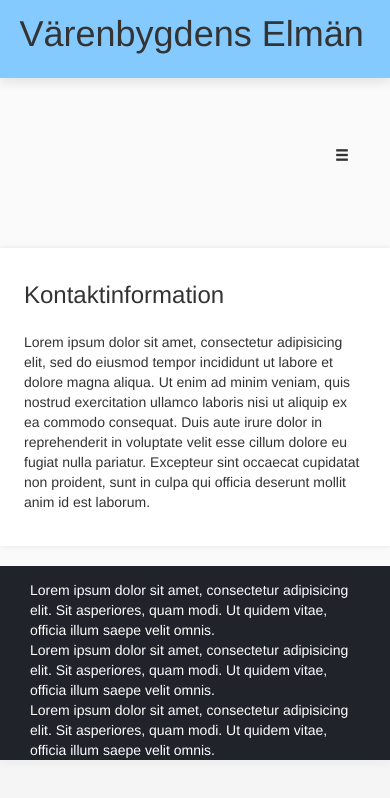
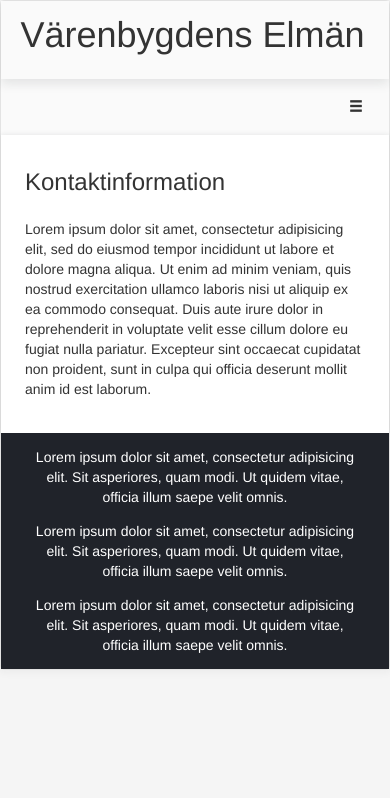
Before and after one commit to Elle199/VarensbyggdensElmanWebbsida, a website: page info.html in a window 390 px wide. Drawn offline with nearby package versions, Linux system fonts and the light colour scheme.

Commit message:
Fixed reposive design - Max Removed unnecessary overflow space (mobile) - Max

```diff
--- a/css/master.css
+++ b/css/master.css
@@ -6,6 +6,10 @@
         box-shadow: 0px -5px 10px rgba(33,37,41,.2);
         color: #fff;
         padding: 1em;
+    }
+
+    .container{
+        width: auto !important;
     }
 }
 @media screen and (max-width: 990px) {
@@ -17,81 +21,83 @@
         color: #fff;
         padding-top: 1em;
     }
-
+    .footer div{
+        margin-bottom: 1em;
+    }
+}
+@media screen and (max-width: 767px) {
     nav{
         margin-bottom: 1em !important;
+        margin: 0 !important;
+        padding: 0 !important;
+    }
+    #main-content{
+        margin: 0 !important;
+    }
+    #navigation{
+        margin-bottom: 1em;
     }
 }
-
 html{
     overflow-x: hidden;
 }
-
 body{
     height: 100%;
     width: 100%;
     position: relative;
     background-color: #f5f5f5 !important;
 }
-
 header{
     padding-top: 1em;
     padding-bottom: 1em;
     height: 10%;
 }
-
 header > h1{
     margin-left: 5%;
     margin-top: 0;
 }
-
 nav{
     margin-top: 5rem;
 }
-
 nav a{
     background-color: #f0f0f0;
     color: black;
 }
-
 nav a:hover{
     color: black;
     border-right: 0.6rem solid #85cafe;
     background-color: #f0f0f0 !important;
 }
-
 .no-border{
     border: 0 !important;
     border-radius: 0 !important;
 }
-
 .active{
     border-right: 0.6rem solid #85cafe;
 }
-
 #page-header{
     box-shadow: 0px 5px 10px rgba(33,37,41,.1);
     position: relative;
     z-index: 2;
-    background-color: #85cafe; /*#85cafe #fafafa*/
+    background-color: #fafafa; /*#85cafe #fafafa*/
 }
-
 #wrapper{
     position: relative;
     z-index: 1;
     padding: 0 !important;
     box-shadow: 0px 0px 10px 2px rgba(33,37,41,.05);
-    margin-bottom: 0;
+    margin-bottom: 0 !important;
     background-color: #fafafa;
 }
-
 #main-content{
     padding-top: 0;
     margin-top: 5rem;
     background-color: white;
     box-shadow: 0px 0px 5px rgba(33,37,41,.1);
+    overflow-x: hidden;
 }
-
-#footer > .container{
-    width: 100%;
+.footer > .container{
+    width: 100% !important;
+    text-align: center;
+    margin-bottom: 0 !important;
 }
--- a/info.html
+++ b/info.html
@@ -10,8 +10,7 @@
     <link rel="icon" href="assets/favicon.png" type="image/x-icon"/>
 </head>
 <body>
-    <main>
-        <div class="well col-md-8 col-md-offset-2 no-border" id="wrapper">
+    <div class="well col-md-8 col-md-offset-2" id="wrapper">
         <header id="page-header">
             <h1>Värenbygdens Elmän</h1>
         </header>
@@ -37,7 +36,7 @@
                 </div>
             </div>
         </div>
-            <div class="footer" id="footer">
+        <div class="footer">
             <div class="container">
                 <div class="col-sm-2 col-sm-offset-3">
                     Lorem ipsum dolor sit amet, consectetur adipisicing elit. Sit asperiores, quam modi. Ut quidem vitae, officia illum saepe velit omnis.
@@ -51,7 +50,6 @@
             </div>
         </div>
     </div>
-    </main>
     <script src="bower_components/jquery/dist/jquery.min.js"></script>
     <script src="bower_components/bootstrap/dist/js/bootstrap.min.js"></script>
 </body>
```
Also changed, not shown: event.html (+2 -4 lines), index.html (+1 -3 lines). Lines whose indentation alone changed are shown as unchanged.
